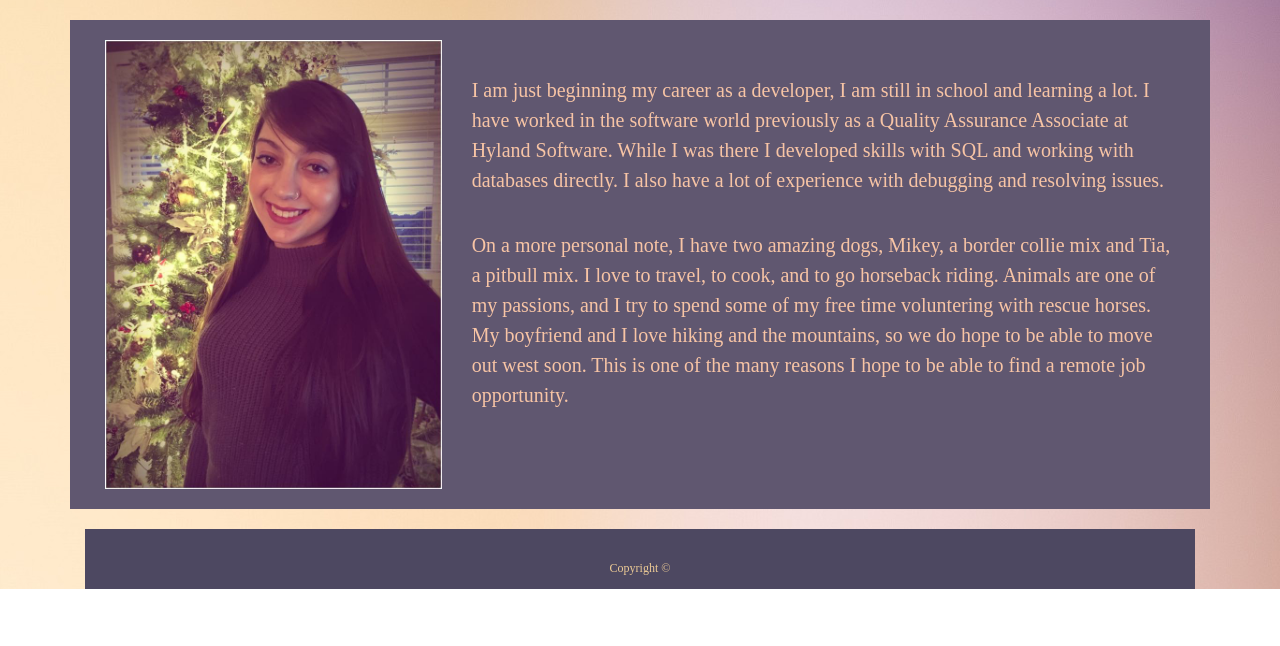
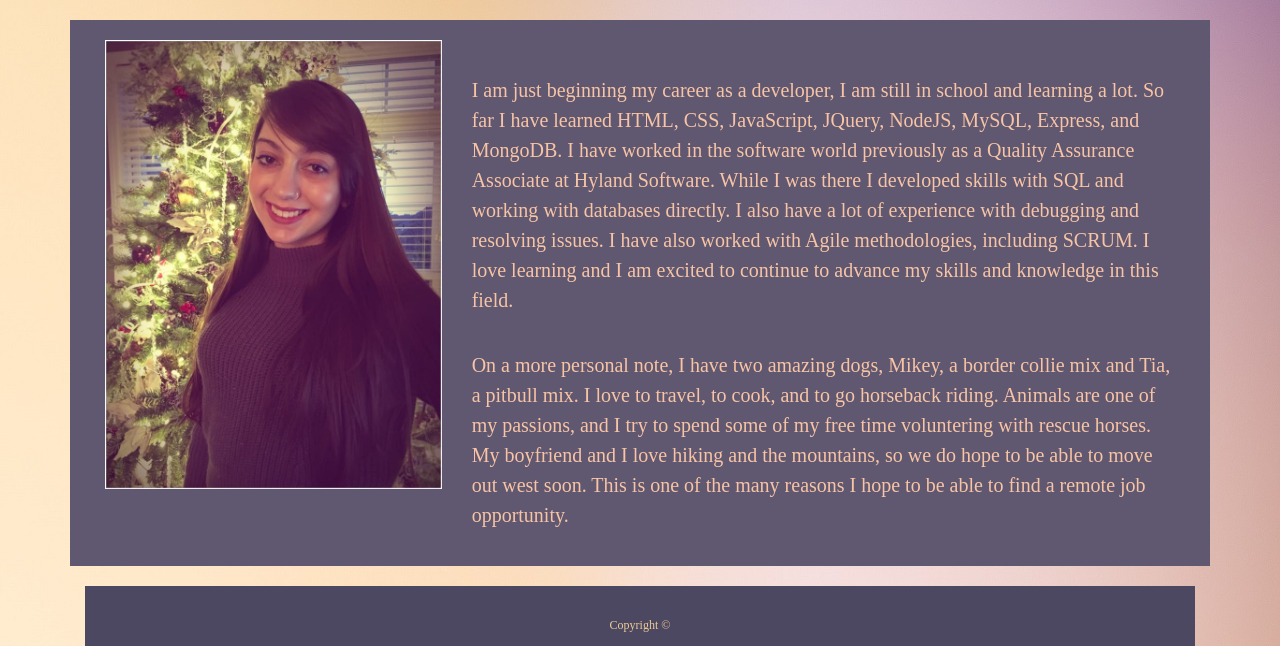
Before and after one commit to sarahlopriore/Portfolio-Page, a plain HTML site: page index.html in a window 1280 px wide. Shown: the part 265-911 px from the top of the page. Before the commit the page ends 854 px from the top, so only its background shows below. Drawn offline with nearby package versions, Linux system fonts and the light colour scheme; a web font is replaced by a local one.

Commit message:
update portfolio

```diff
--- a/index.html
+++ b/index.html
@@ -40,9 +40,11 @@
             </div>
             <div class="col-lg-8 col-md-8">
                 <p class="info">
-                    I am just beginning my career as a developer, I am still in school and learning a lot. I have worked in the software world previously as a
+                    I am just beginning my career as a developer, I am still in school and learning a lot. So far I have learned HTML, CSS, JavaScript, JQuery,
+                    NodeJS, MySQL, Express, and MongoDB. I have worked in the software world previously as a
                     Quality Assurance Associate at Hyland Software. While I was there I developed skills with SQL and working with databases directly. I also
-                    have a lot of experience with debugging and resolving issues.
+                    have a lot of experience with debugging and resolving issues. I have also worked with Agile methodologies, including SCRUM. I love learning and I am
+                    excited to continue to advance my skills and knowledge in this field.
                 </p>
                 <p class="info">
                     On a more personal note, I have two amazing dogs, Mikey, a border collie mix and Tia, a pitbull mix.
```
